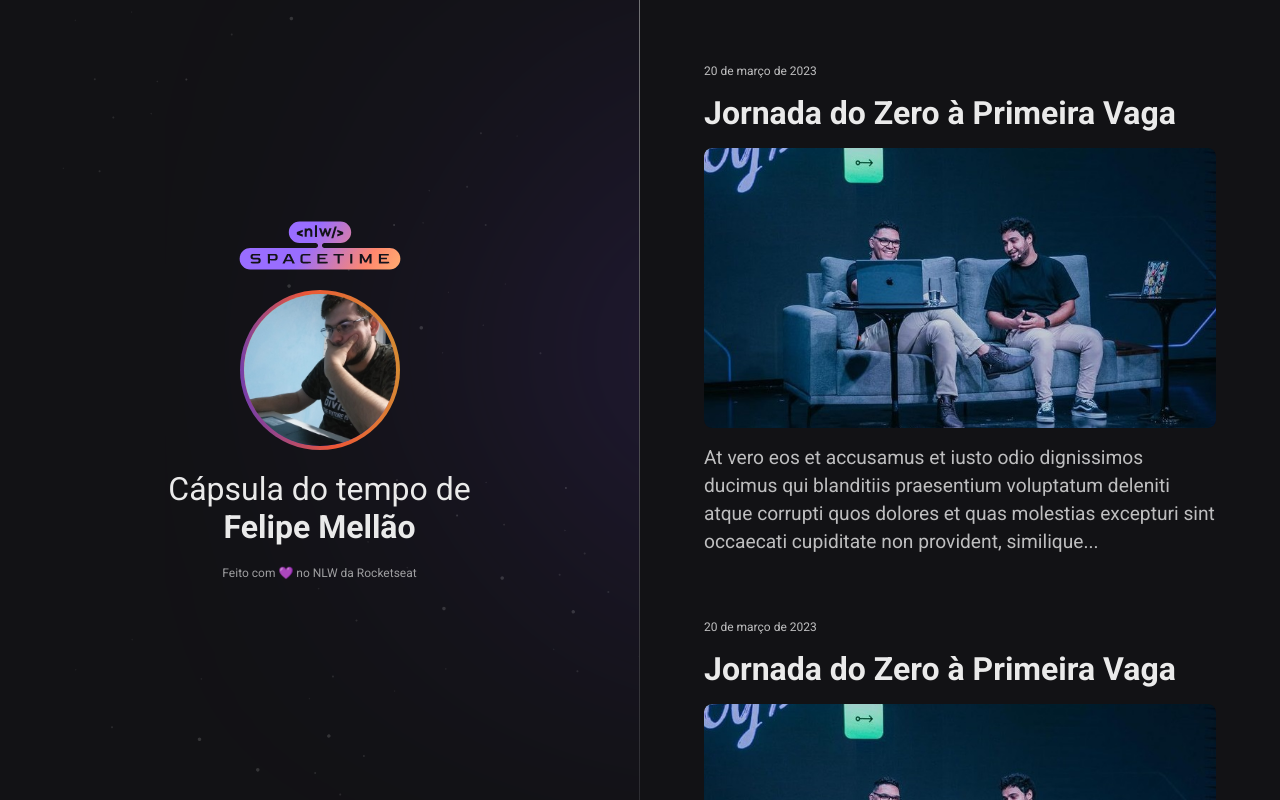
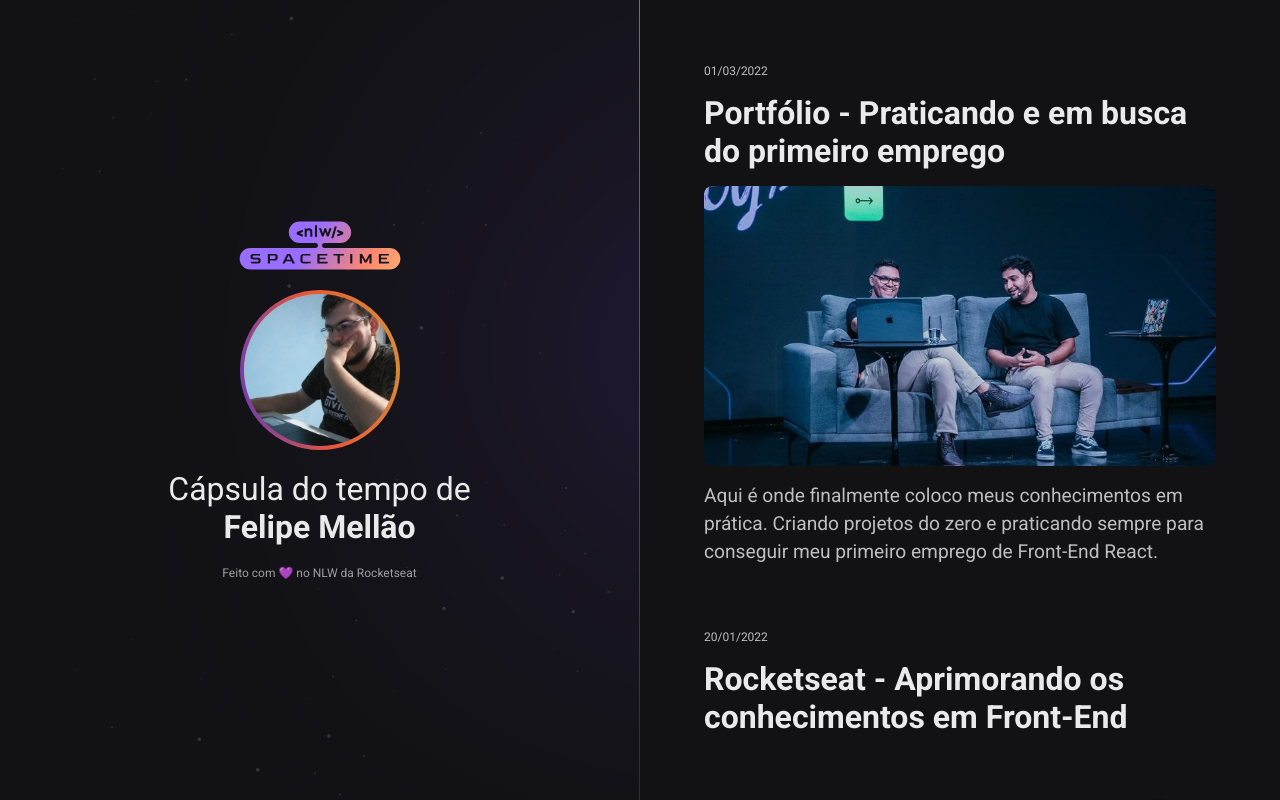
Before and after one commit to MellonFive/nlw-space-time, a plain HTML site: page index.html in a window 1280 px wide. Drawn offline with Linux system fonts and the light colour scheme.

Commit message:
Modificando HTML

```diff
--- a/index.html
+++ b/index.html
@@ -37,19 +37,16 @@
         target="_blank"
         class="memory"
       >
-        <small>20 de março de 2023</small>
-        <h1>Jornada do Zero à Primeira Vaga</h1>
+        <small>01/03/2022</small>
+        <h1>Portfólio - Praticando e em busca do primeiro emprego</h1>
         <div>
           <img
             src="./assets/jornada.png"
-            alt="Rodrigo e Mayk apresentando o evento Jornada do Zero à Primeira Vaga"
+            alt="Colocar logo do meu portfólio ou criar logo da sua marca pessoal."
           />
         </div>
         <p>
-          At vero eos et accusamus et iusto odio dignissimos ducimus qui
-          blanditiis praesentium voluptatum deleniti atque corrupti quos dolores
-          et quas molestias excepturi sint occaecati cupiditate non provident,
-          similique...
+          Aqui é onde finalmente coloco meus conhecimentos em prática. Criando projetos do zero e praticando sempre para conseguir meu primeiro emprego de Front-End React.
         </p>
       </a>
 
@@ -58,40 +55,34 @@
         target="_blank"
         class="memory"
       >
-        <small>20 de março de 2023</small>
-        <h1>Jornada do Zero à Primeira Vaga</h1>
+        <small>20/01/2022</small>
+        <h1>Rocketseat - Aprimorando os conhecimentos em Front-End</h1>
         <div>
           <img
-            src="./assets/jornada.png"
-            alt="Rodrigo e Mayk apresentando o evento Jornada do Zero à Primeira Vaga"
+            src="./assets/rocketseat.png"
+            alt="Logo da Rocketseat"
           />
         </div>
         <p>
-          At vero eos et accusamus et iusto odio dignissimos ducimus qui
-          blanditiis praesentium voluptatum deleniti atque corrupti quos dolores
-          et quas molestias excepturi sint occaecati cupiditate non provident,
-          similique...
+          Conheci a rocketseat em 2019 e comecei e estudar o discover em 2022. Diego fernandes Jakeline Graciely, Mayk Brito sempre super didático e firme quando tem que ser. E como o mestre brito mesmo disse: "Se eu conseguir ser programador, você também consegue! Ponto final."
         </p>
       </a>
 
       <a
-        href="https://felipe-castelli-mellao.vercel.app/"
+        href="https://www.twitch.tv/marcobrunodev"
         target="_blank"
         class="memory"
       >
-        <small>20 de março de 2023</small>
-        <h1>Jornada do Zero à Primeira Vaga</h1>
+        <small>20/12/2018</small>
+        <h1>Collabcode - Rumo a jornada de tecnologia e estudos Front-End</h1>
         <div>
           <img
-            src="./assets/jornada.png"
-            alt="Rodrigo e Mayk apresentando o evento Jornada do Zero à Primeira Vaga"
+            src="./assets/collabcode.png"
+            alt="Logo da collabcode"
           />
         </div>
         <p>
-          At vero eos et accusamus et iusto odio dignissimos ducimus qui
-          blanditiis praesentium voluptatum deleniti atque corrupti quos dolores
-          et quas molestias excepturi sint occaecati cupiditate non provident,
-          similique...
+          Aqui foi onde tudo começou em dezembro de 2018. Iniciei meus estudos em Front-End com ajuda do professor MarcoBrunoDev. E com ele consegui aprender muitas coisas de Front-End. Conheci pessoas também, pude fazer muito networking graças a essa comunidade.
         </p>
       </a>
     </nav>
```
